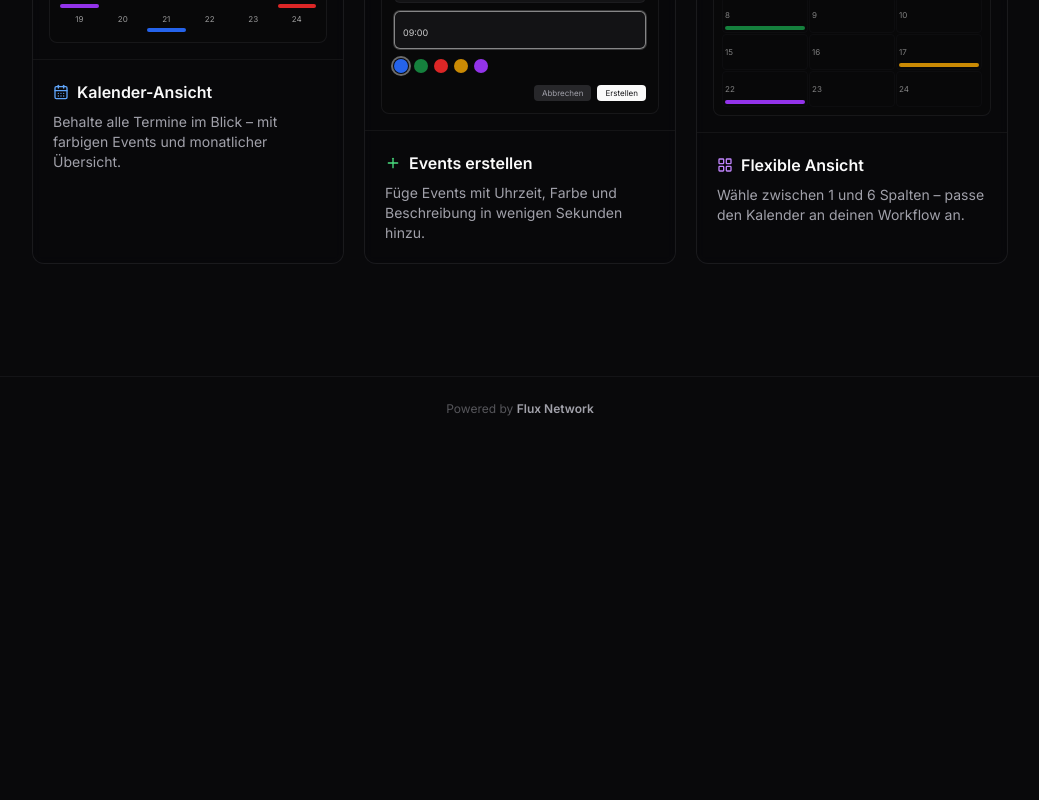
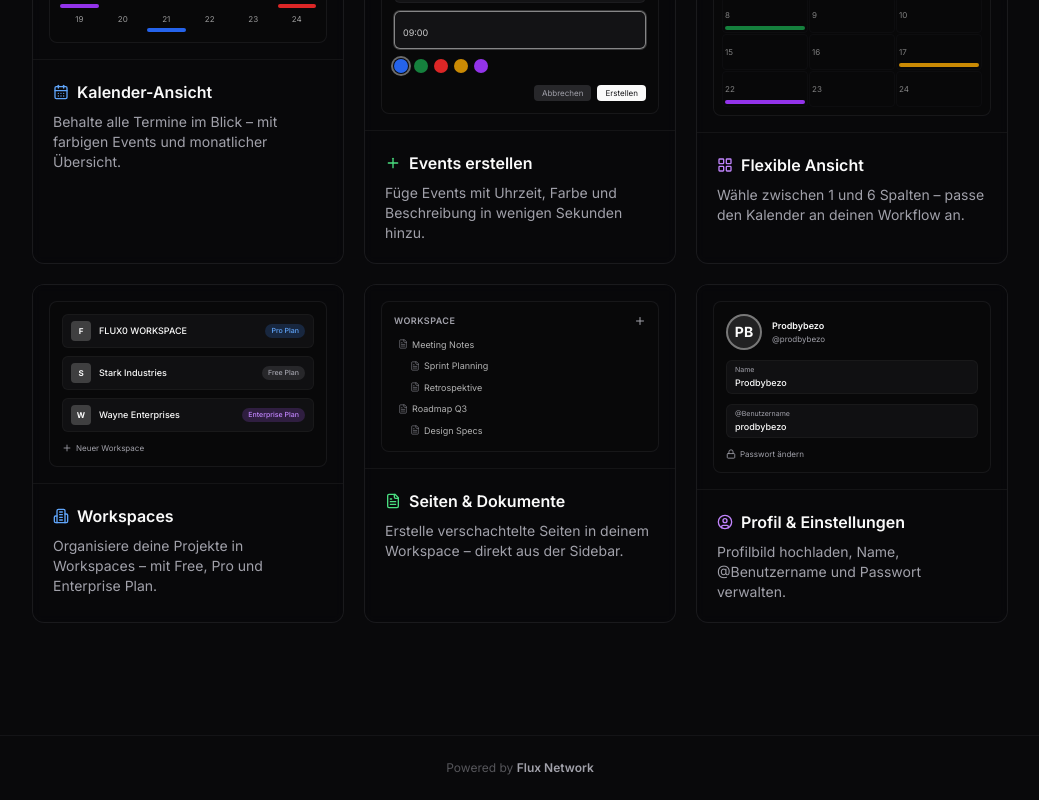
Before and after one commit to LumaSpace-de/luma, a Next.js app: page / in a window 1280 px wide. Shown: the part 862-1662 px from the top of the page, without its empty margins (120-1159 px from the left). Before the commit the page ends 1303 px from the top, so only its background shows below. Built offline with nearby package versions, Linux system fonts and the light colour scheme.

Commit message:
Homepage: add feature cards for Workspaces, Seiten, Profil
Three new cards showcase: workspace management with plans,
nested pages in sidebar, and profile settings (avatar/username/password).

https://claude.ai/code/session_01JM5vWHhT3pYLokGAJ3AmNL

```diff
--- a/app/page.tsx
+++ b/app/page.tsx
@@ -1,6 +1,6 @@
 import Image from "next/image"
 import Link from "next/link"
-import { ArrowRight, CalendarDays, LayoutGrid, Plus, Sparkles } from "lucide-react"
+import { ArrowRight, CalendarDays, FileText, LayoutGrid, Plus, Sparkles, UserCircle, Building2, Lock } from "lucide-react"
 
 import { Badge } from "@/components/ui/badge"
 import { Button } from "@/components/ui/button"
@@ -258,6 +258,126 @@ export default function IndexPage() {
             </div>
           </div>
         </div>
+
+        {/* ── Second row ── */}
+        <div className="mt-5 grid gap-5 sm:grid-cols-3">
+
+          {/* ── Card 4: Workspaces ── */}
+          <div className="overflow-hidden rounded-xl border border-border/60 bg-card/40 backdrop-blur-sm">
+            <div className="border-b border-border/40 bg-card/60 p-4">
+              <div className="rounded-lg border border-border/50 bg-background/90 p-3 space-y-2">
+                {["FLUX0 WORKSPACE", "Stark Industries", "Wayne Enterprises"].map((name, i) => {
+                  const plans = ["Pro Plan", "Free Plan", "Enterprise Plan"]
+                  const colors = ["bg-blue-500/20 text-blue-400", "bg-muted text-muted-foreground", "bg-purple-500/20 text-purple-400"]
+                  return (
+                    <div key={i} className="flex items-center gap-2 rounded-md border border-border/40 bg-muted/30 px-2 py-1.5">
+                      <div className="flex h-5 w-5 shrink-0 items-center justify-center rounded bg-primary/20 text-[8px] font-bold text-primary">
+                        {name[0]}
+                      </div>
+                      <span className="flex-1 truncate text-[9px] font-medium">{name}</span>
+                      <span className={`rounded-full px-1.5 py-0.5 text-[7px] font-medium ${colors[i]}`}>{plans[i]}</span>
+                    </div>
+                  )
+                })}
+                <div className="flex items-center gap-1 pt-0.5 text-[8px] text-muted-foreground">
+                  <Plus className="h-2.5 w-2.5" />
+                  Neuer Workspace
+                </div>
+              </div>
+            </div>
+            <div className="p-5">
+              <div className="mb-2 flex items-center gap-2">
+                <Building2 className="h-4 w-4 text-blue-400" />
+                <h3 className="font-semibold">Workspaces</h3>
+              </div>
+              <p className="text-sm text-muted-foreground">
+                Organisiere deine Projekte in Workspaces – mit Free, Pro und Enterprise Plan.
+              </p>
+            </div>
+          </div>
+
+          {/* ── Card 5: Seiten ── */}
+          <div className="overflow-hidden rounded-xl border border-border/60 bg-card/40 backdrop-blur-sm">
+            <div className="border-b border-border/40 bg-card/60 p-4">
+              <div className="rounded-lg border border-border/50 bg-background/90 p-3">
+                <div className="mb-2 flex items-center justify-between">
+                  <span className="text-[9px] font-semibold text-muted-foreground uppercase tracking-wider">Workspace</span>
+                  <Plus className="h-3 w-3 text-muted-foreground" />
+                </div>
+                <div className="space-y-1">
+                  {[
+                    { title: "Meeting Notes", depth: 0 },
+                    { title: "Sprint Planning", depth: 1 },
+                    { title: "Retrospektive", depth: 1 },
+                    { title: "Roadmap Q3", depth: 0 },
+                    { title: "Design Specs", depth: 1 },
+                  ].map((page, i) => (
+                    <div
+                      key={i}
+                      className="flex items-center gap-1 rounded py-0.5 text-[9px] text-foreground/70"
+                      style={{ paddingLeft: `${4 + page.depth * 12}px` }}
+                    >
+                      <FileText className="h-2.5 w-2.5 shrink-0 text-muted-foreground/60" />
+                      {page.title}
+                    </div>
+                  ))}
+                </div>
+              </div>
+            </div>
+            <div className="p-5">
+              <div className="mb-2 flex items-center gap-2">
+                <FileText className="h-4 w-4 text-green-400" />
+                <h3 className="font-semibold">Seiten & Dokumente</h3>
+              </div>
+              <p className="text-sm text-muted-foreground">
+                Erstelle verschachtelte Seiten in deinem Workspace – direkt aus der Sidebar.
+              </p>
+            </div>
+          </div>
+
+          {/* ── Card 6: Profil ── */}
+          <div className="overflow-hidden rounded-xl border border-border/60 bg-card/40 backdrop-blur-sm">
+            <div className="border-b border-border/40 bg-card/60 p-4">
+              <div className="rounded-lg border border-border/50 bg-background/90 p-3 space-y-2.5">
+                {/* Avatar row */}
+                <div className="flex items-center gap-2.5">
+                  <div className="flex h-9 w-9 items-center justify-center rounded-full border-2 border-primary/40 bg-primary/10 text-sm font-bold text-primary">
+                    PB
+                  </div>
+                  <div>
+                    <p className="text-[9px] font-semibold">Prodbybezo</p>
+                    <p className="text-[8px] text-muted-foreground">@prodbybezo</p>
+                  </div>
+                </div>
+                {/* Fields */}
+                {[
+                  { label: "Name", value: "Prodbybezo" },
+                  { label: "@Benutzername", value: "prodbybezo" },
+                ].map(({ label, value }) => (
+                  <div key={label} className="rounded-md border border-border/40 bg-muted/30 px-2 py-1">
+                    <p className="text-[7px] text-muted-foreground">{label}</p>
+                    <p className="text-[9px] font-medium">{value}</p>
+                  </div>
+                ))}
+                {/* Password row */}
+                <div className="flex items-center gap-1 text-[8px] text-muted-foreground">
+                  <Lock className="h-2.5 w-2.5" />
+                  Passwort ändern
+                </div>
+              </div>
+            </div>
+            <div className="p-5">
+              <div className="mb-2 flex items-center gap-2">
+                <UserCircle className="h-4 w-4 text-purple-400" />
+                <h3 className="font-semibold">Profil & Einstellungen</h3>
+              </div>
+              <p className="text-sm text-muted-foreground">
+                Profilbild hochladen, Name, @Benutzername und Passwort verwalten.
+              </p>
+            </div>
+          </div>
+
+        </div>
       </section>
 
       {/* ── Footer ─────────────────────────────────────────── */}
```
